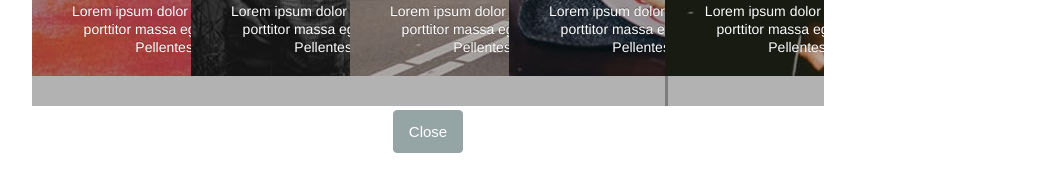
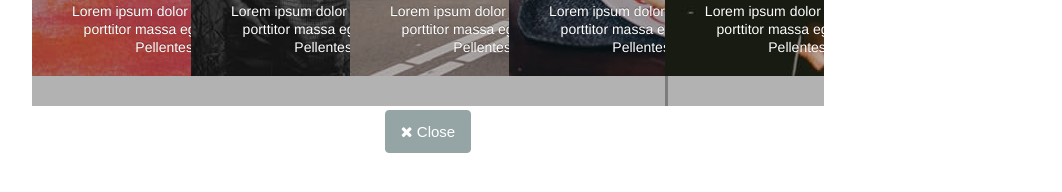
Before and after one commit to canneslionrobg/canneslionrobg.github.io, a Jekyll site: the page cannes_lion.html, which Jekyll copies as it is, in a window 1280 px wide. Shown: the part 496-688 px from the top of the page, without its empty margins (212-1274 px from the left). Built offline with Jekyll 4.4.1, drawn with Linux system fonts in a browser that asks for light colours.

Commit message:
minor edits

```diff
--- a/cannes_lion.html
+++ b/cannes_lion.html
@@ -5,6 +5,7 @@
 	<meta name="viewport" content="width=device-width,initial-scale=1">
 	<title>Rob G - Cannes Lion</title>
 
+	<link rel="stylesheet" href="/css/font-awesome/css/font-awesome.min.css">
   <link href="https://fonts.googleapis.com/css?family=Montserrat:400,700" rel="stylesheet" type="text/css">
 	<link rel="stylesheet" href="cannes_lion.css" type="text/css" />
 	<script src="https://ajax.googleapis.com/ajax/libs/jquery/1/jquery.min.js"></script>
```
